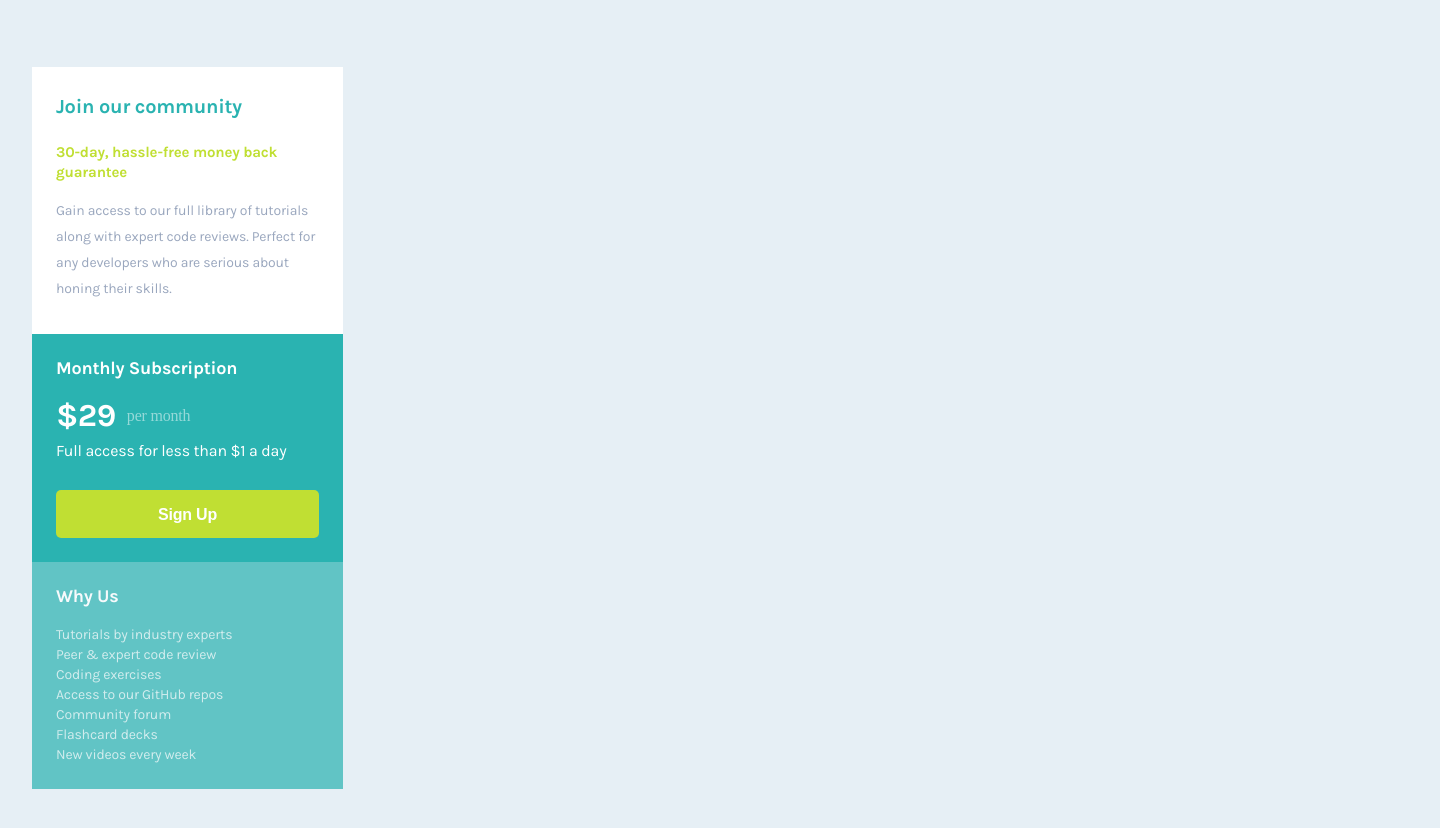
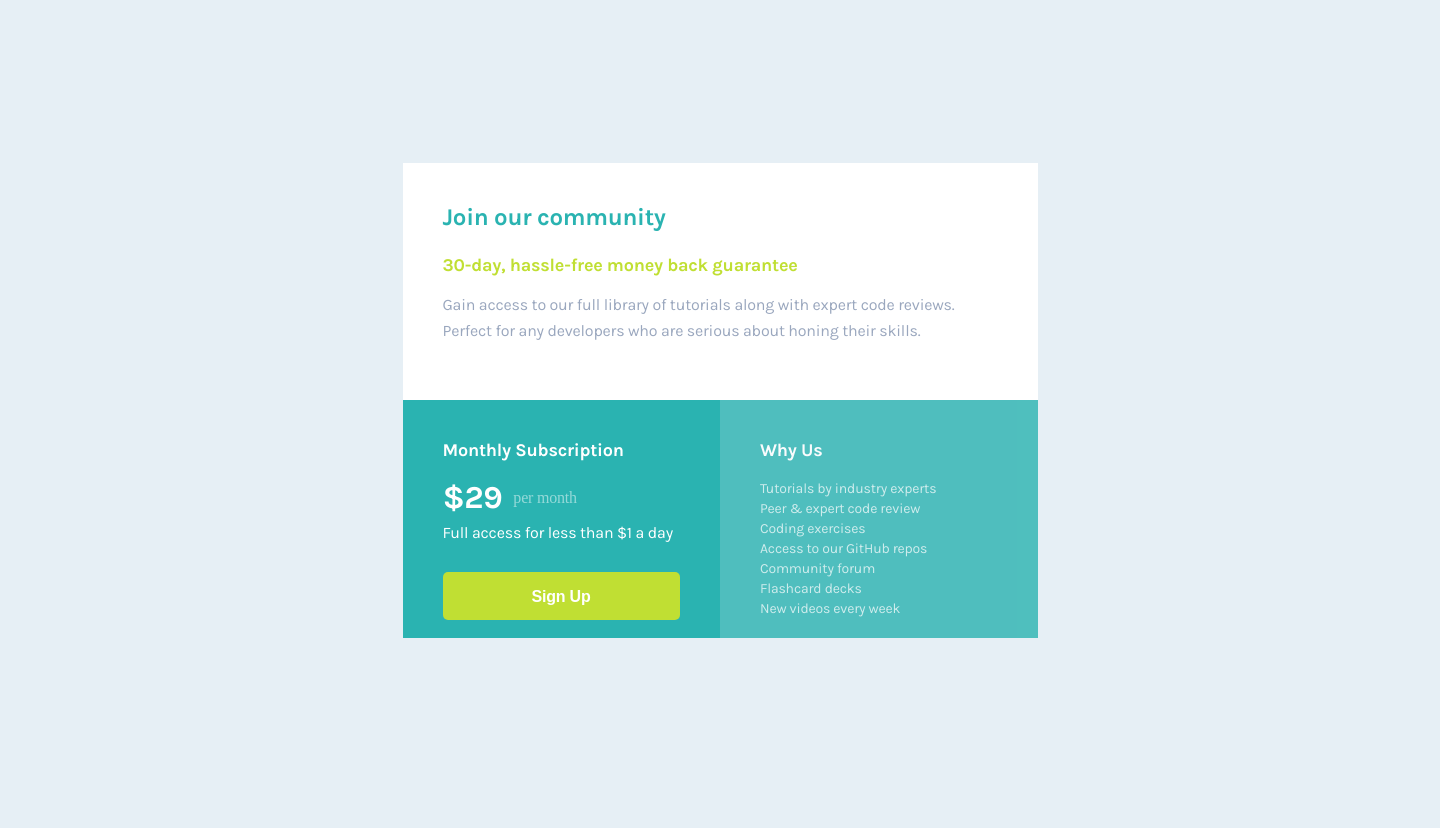
Before and after one commit to arturopfp/single-price-grid, a plain HTML site: page index.html in a window 1280 px wide. Shown: the whole page, 1440 px wide, since content can reach past the window. After the commit the page ends 800 px from the top, so only its background shows below. Drawn offline with Linux system fonts and the light colour scheme.

Commit message:
Desktop design

```diff
--- a/css/main.scss
+++ b/css/main.scss
@@ -13,6 +13,11 @@ body {
     flex-direction: column;
     justify-content: center;
     align-items: center;
+
+    @media(min-width: 900px) {
+        width: 1440px;
+        height: 800px;
+    }
 }
 
 .main-container {
@@ -23,11 +28,23 @@ body {
     width: 311px;
     height: 722px;
 
+    @media(min-width: 900px) {
+        width: 635px;
+        height: 475px;
+
+        grid-template-columns: 1fr 1fr;
+        grid-template-rows: 1fr 1fr;
+    }
+
     .sub-container-1 {
         background-color: white;
 
         display: flex;
         flex-direction: column;
+
+        @media(min-width: 900px) {
+            grid-column: span 2;
+        }
 
 
         h1{
@@ -44,6 +61,18 @@ body {
             letter-spacing: -0.25px;
 
             color: #2AB3B1;
+
+            @media(min-width: 900px) {
+                height: 28px;
+
+                margin-top: 40px;
+                margin-left: 40px;
+
+                font-size: 24px;
+                line-height: 28px;
+
+                letter-spacing: -0.3px;
+            }
         }
 
         h6 {
@@ -60,6 +89,17 @@ body {
             letter-spacing: -0.1875px;
 
             color: #C0DF33;
+
+            @media(min-width: 900px) {
+                height: 21px;
+
+                font-size: 18px;
+                line-height: 21px;
+
+                margin-left: 40px;
+
+                letter-spacing: -0.225px;
+            }
         }
 
         .information {
@@ -79,6 +119,18 @@ body {
             letter-spacing: -0.175px;
 
             color: #9AA7BE;
+
+            @media(min-width: 900px) {
+                height: 52px;
+                width: 555px;
+
+                margin-left: 40px;
+
+                font-size: 16px;
+                line-height: 26px;
+
+                letter-spacing: -0.2px;
+            }
 
 
         }
@@ -102,6 +154,16 @@ body {
             letter-spacing: -0.225px;
 
             color: #FFFFFF;
+
+            @media(min-width: 900px) {
+                margin-top: 40px;
+                margin-left: 40px;
+
+                font-size: 18px;
+                line-height: 21px;
+
+                letter-spacing: -0.225px;
+            }
         }
 
         .price-container {
@@ -114,6 +176,10 @@ body {
 
             width: 147px;
             height: 37px;
+
+            @media(min-width: 900px) {
+                margin-left: 40px;
+            }
 
 
 
@@ -163,11 +229,19 @@ body {
             font-weight: normal;
             font-size: 16px;
             line-height: 26px;
-            /* identical to box height, or 162% */
 
             letter-spacing: -0.2px;
 
             color: #FFFFFF;
+
+            @media(min-width: 900px) {
+                margin-left: 40px;
+
+                font-size: 16px;
+                line-height: 26px;
+
+                letter-spacing: -0.2px;
+            }
 
         }
 
@@ -189,6 +263,12 @@ body {
 
             background-color: #C0DF33;
             color: #FFFFFF;
+
+            @media(min-width: 900px) {
+                width: 237px;
+
+                margin-left: 40px;
+            }
         }
 
         .boton:hover {
@@ -200,7 +280,7 @@ body {
     .sub-container-3 {
         background: #2AB3B1;
         mix-blend-mode: normal;
-        opacity: 0.7;
+        opacity: 0.8;
 
         h3 {
             margin-top: 24px;
@@ -215,11 +295,25 @@ body {
             letter-spacing: -0.225px;
 
             color: #FFFFFF;
+
+            @media(min-width: 900px) {
+                font-size: 18px;
+                line-height: 21px;
+
+                margin-top: 40px;
+                margin-left: 40px;
+
+                letter-spacing: -0.225px;
+            }
         }
 
         ul {
             margin-top: 18px;
             margin-left: 24px;
+
+            @media(min-width: 900px) {
+                margin-left: 40px;
+            }
 
             li {
                 list-style-type: none;
```
Also changed, not shown: css/main.css, 1 other file.
